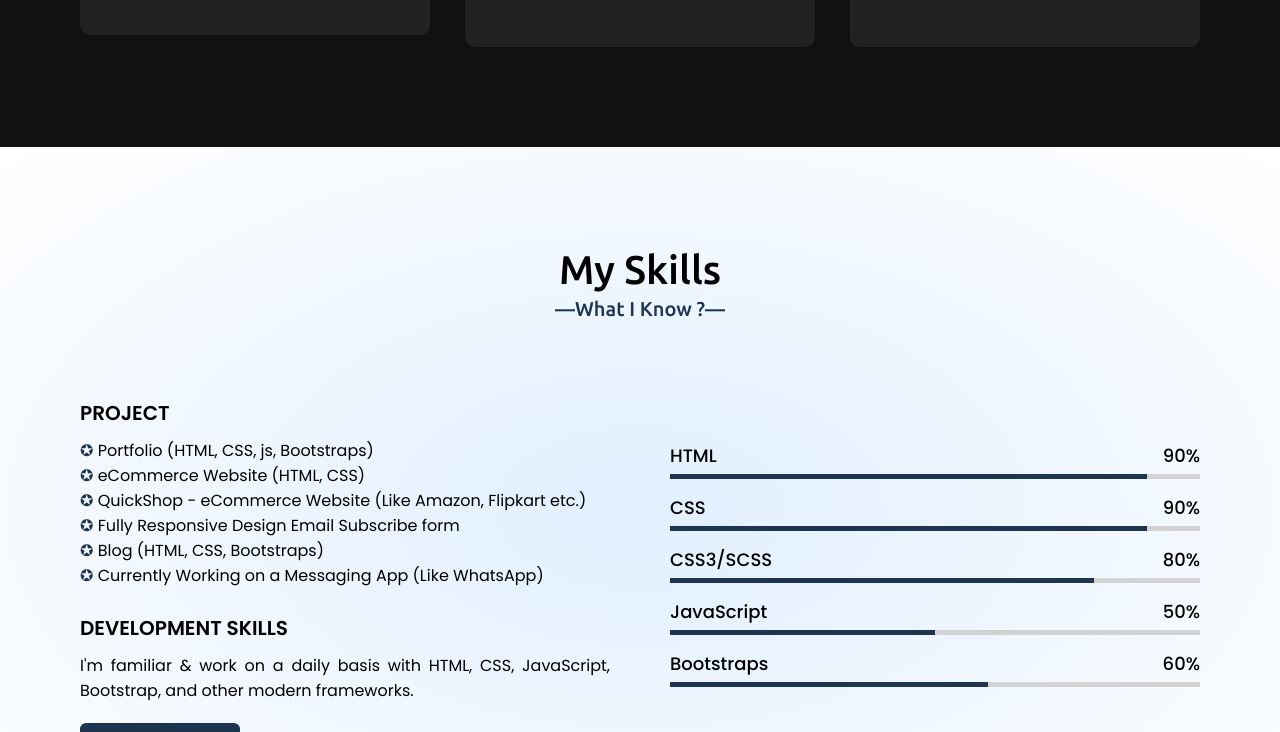
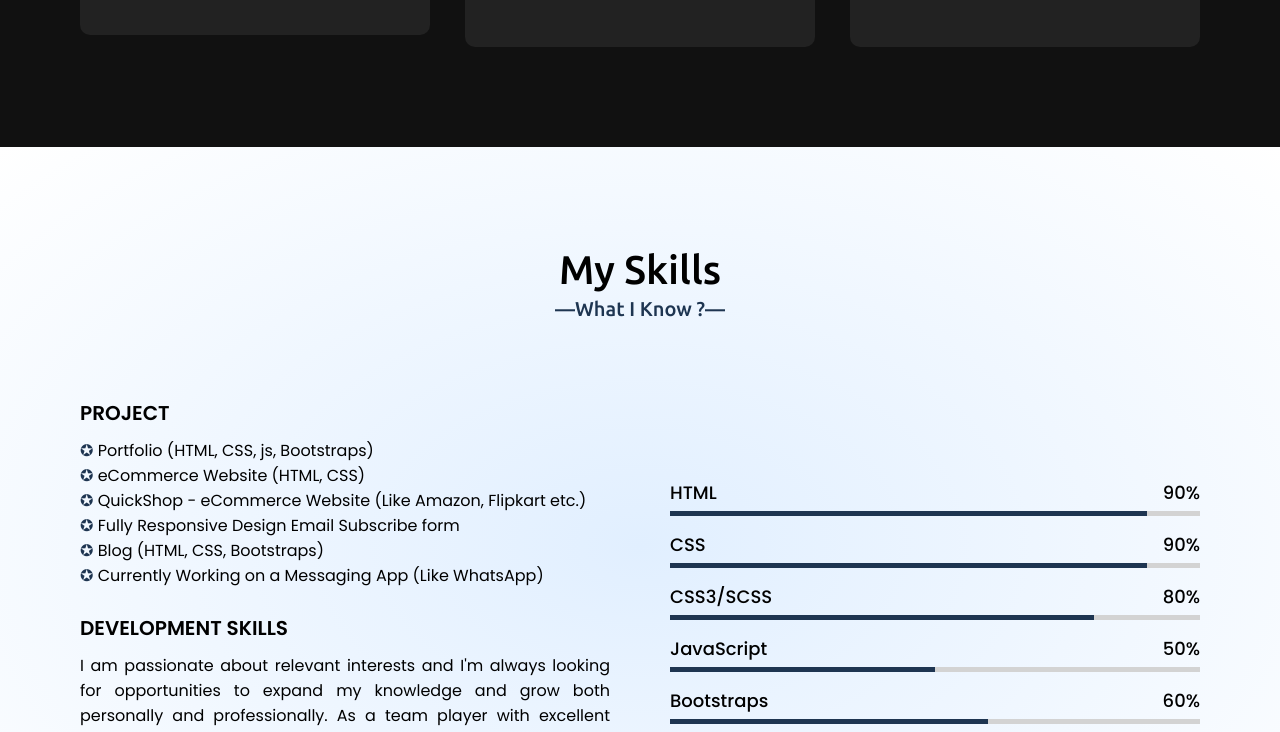
Before and after one commit to HinaMunawar270/My-Portfolio, a plain HTML site: page index.html in a window 1280 px wide. Shown: the part 2068-2800 px from the top of the page. Drawn offline with nearby package versions, Linux system fonts and the light colour scheme.

Commit message:
Update index.html

```diff
--- a/index.html
+++ b/index.html
@@ -1,15 +1,18 @@
 <!DOCTYPE html>
 <html lang="en">
+
 <head>
   <title>My Portfolio</title>
   <meta charset="UTF-8" />
   <meta name="viewport" content="width=device-width" />
   <link rel='stylesheet' href='https://cdnjs.cloudflare.com/ajax/libs/font-awesome/5.15.3/css/all.min.css'>
   <link rel='stylesheet' href='https://cdn.jsdelivr.net/npm/bootstrap-icons@1.8.2/font/bootstrap-icons.css'>
-<link rel='stylesheet' href='https://fonts.googleapis.com/css2?family=Comfortaa:wght@300;400;500;600;700&family=Poppins:wght@100;300;400;500;600;700;800;900&family=Ubuntu:wght@300;400;500;700&display=swap"rel="stylesheet'>
+  <link rel='stylesheet'
+    href='https://fonts.googleapis.com/css2?family=Comfortaa:wght@300;400;500;600;700&family=Poppins:wght@100;300;400;500;600;700;800;900&family=Ubuntu:wght@300;400;500;700&display=swap"rel="stylesheet'>
   <link rel='stylesheet' href='https://cdnjs.cloudflare.com/ajax/libs/OwlCarousel2/2.3.4/assets/owl.carousel.min.css'>
   <link rel="stylesheet" href="style.css" />
 </head>
+
 <body>
   <div class="scroll-up-btn">
     <i class="fas fa-angle-up"></i>
@@ -54,10 +57,12 @@
         </div>
         <div class="column right">
           <div class="text">I'm Hina and I'm a <span class="typing-2"></span></div>
-              <p>Seeking an entry-level opportunity with an esteemed organization where I can utilize my skills & enhance learning in the field of work. Capable of mastering new technologies.</p>
+          <p>Seeking an entry-level opportunity with an esteemed organization where I can utilize my skills & enhance
+            learning in the field of work. Capable of mastering new technologies.</p>
           <br>
           <div class="text">Why Work With Me</div>
-              <p>I'm a great communicator & love to invest the necessary time to understand the customer's problem very well.</p>
+          <p>I'm a great communicator & love to invest the necessary time to understand the customer's problem very
+            well.</p>
 
           <a href="#link" target="blank">Download CV</a>
         </div>
@@ -74,21 +79,24 @@
           <div class="box">
             <i class="fas fa-laptop-code"></i>
             <div class="text">Web Design</div>
-                <p>Your Next Web Developer, who is working in Shopify Dropshipping Stores, High Converting Ecommerce stores, Product Page also having Custom code, liquid template design.</p>
+            <p>Your Next Web Developer, who is working in Shopify Dropshipping Stores, High Converting Ecommerce stores,
+              Product Page also having Custom code, liquid template design.</p>
           </div>
         </div>
         <div class="card">
           <div class="box">
             <i class="fas fa-user-secret"></i>
             <div class="text">User Secret</div>
-                <p>I ensures that, there is no sensitive data included in the source code and are stored outside of the project folder. And all the data which is stored by User Secrets is not encrypted.</p>
+            <p>I ensures that, there is no sensitive data included in the source code and are stored outside of the
+              project folder. And all the data which is stored by User Secrets is not encrypted.</p>
           </div>
         </div>
         <div class="card">
           <div class="box">
             <i class="fas fa-code"></i>
             <div class="text">Apps Design</div>
-                <p>I encompasses both the user interface(UI) & user experience(UX). The overall style of the app, including things like the colour scheme, font selection, and the types of buttons and widgets which will use.</p>
+            <p>I encompasses both the user interface(UI) & user experience(UX). The overall style of the app, including
+              things like the colour scheme, font selection, and the types of buttons and widgets which will use.</p>
           </div>
         </div>
       </div>
@@ -120,6 +128,10 @@
           <div class="text">DEVELOPMENT SKILLS</div>
 
           <p>
+            I am passionate about relevant interests and I'm
+            always looking for opportunities to expand my knowledge
+            and grow both personally and professionally. As a team
+            player with excellent communication skills,
             I'm familiar & work on a daily basis with HTML, CSS, JavaScript, Bootstrap, and other modern frameworks.
           </p>
           <a href="#" target="blank">Get Educate...</a>
@@ -218,7 +230,9 @@
       <div class="contact-content">
         <div class="column left">
           <div class="text">Get in Touch</div>
-              <p>Feel free to get in touch with me. I am always open to discussing new projects, creative ideas or opportunities to be a part of your visions. Email me with any questions or inquiries. I'll happy to answer your questions and set up a meeting with you.</p>
+          <p>Feel free to get in touch with me. I am always open to discussing new projects, creative ideas or
+            opportunities to be a part of your visions. Email me with any questions or inquiries. I'll happy to answer
+            your questions and set up a meeting with you.</p>
           <div class="icons">
 
             <a href="#">
@@ -243,7 +257,8 @@
               <i class="fa-solid fa-envelope"></i>
               <div class="info">
                 <div class="head">Email</div>
-                    <div class="sub-title"><a href="mailto:#" style="text-decoration: none; color: #333;">hinamunawar1007@gmail.com</a></div>
+                <div class="sub-title"><a href="mailto:#"
+                    style="text-decoration: none; color: #333;">hinamunawar1007@gmail.com</a></div>
               </div>
             </div>
 
@@ -310,46 +325,47 @@
   <script src='https://cdnjs.cloudflare.com/ajax/libs/OwlCarousel2/2.3.4/owl.carousel.min.js'></script>
   <script src="script.js"></script>
   <script>
-        $(document).ready(function(){
-            $(window).scroll(function(){
+    $(document).ready(function () {
+      $(window).scroll(function () {
         //sticky navbar on scroll script
-                if(this.scrollY > 20){
+        if (this.scrollY > 20) {
           $(".navbar").addClass("sticky");
         }
-                else{
+        else {
           $(".navbar").removeClass("sticky");
         }
 
         //scroll-up button show/hide script //
-                if(this.scrollY > 500){
+        if (this.scrollY > 500) {
           $(".scroll-up-btn").addClass("show");
         }
-                else{
+        else {
           $(".scroll-up-btn").removeClass("show");
         }
       });
       //slide-up//
-            $(".scroll-up-btn").click(function(){
-                $("html").animate({scrollTop:0});
+      $(".scroll-up-btn").click(function () {
+        $("html").animate({ scrollTop: 0 });
         //removing smooth scroll on slide-up click//
         $("html").css("scrollBehavior", "auto");
       });
-            $(".navbar  .menu li a").click(function(){
+      $(".navbar  .menu li a").click(function () {
         //smooth scroll on Menu Items Click//
-                $("html").css("scrollBehavior" , "smooth");
+        $("html").css("scrollBehavior", "smooth");
       });
       //Toggle Navbar//
-            $(".menu-btn").click(function(){
+      $(".menu-btn").click(function () {
         $(".navbar .menu").toggleClass("active");
         $(".menu-btn i").toggleClass("active")
       });
       //typing text//
       var typed = new Typed(".typing", {
-                strings :[
-                    "Frontend Developer",
-                    "Fullstack Developer",
+        strings: [
+          // "Frontend Developer",
+          // "Fullstack Developer",
           "Founder",
-                    "Author"
+          "Team Leader",
+          "Author",
         ]
         ,
         typeSpeed: 100,
@@ -357,11 +373,13 @@
         loop: true
       });
       var typed = new Typed(".typing-2", {
-                strings :[
-                    "Frontend Developer",
-                "Fullstack Developer",
+        strings: [
+          //     "Frontend Developer",
+          // "Fullstack Developer",
           "Founder",
-                  "Author"
+          "Team Leader",
+          "Author",
+
         ],
         typeSpeed: 100,
         backSpeed: 60,
@@ -369,27 +387,28 @@
       });
       //owl Carousel //
       $(".carousel").owlCarousel({
-                margin:20,
+        margin: 20,
         loop: true,
         autoplay: true,
         autoplayTimeOut: 2000,
         autoplayHoverPause: true,
-                responsive:{
-                    0:{
-                        items:1,
-                        nav:false
-                    },
-                    600:{
-                        items:2,
+        responsive: {
+          0: {
+            items: 1,
             nav: false
           },
-                    1000:{
-                        items:3,
-                        nav:false
+          600: {
+            items: 2,
+            nav: false
+          },
+          1000: {
+            items: 3,
+            nav: false
           }
         }
       });
     });
   </script>
 </body>
+
 </html>
```
Lines whose indentation alone changed are shown as unchanged.
